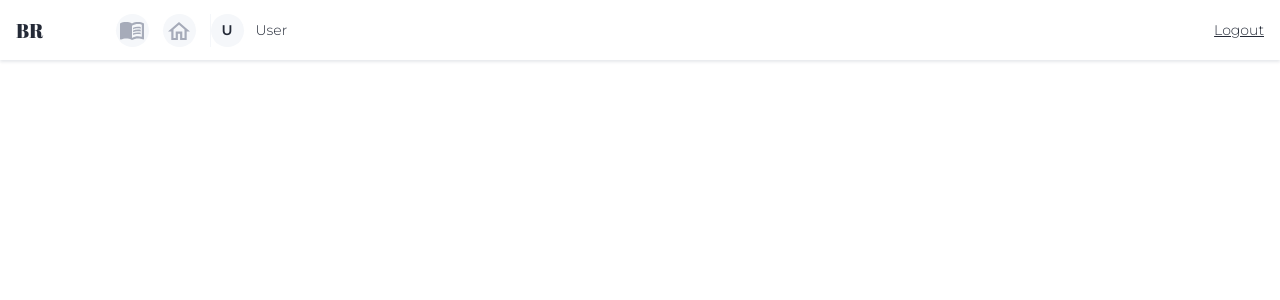
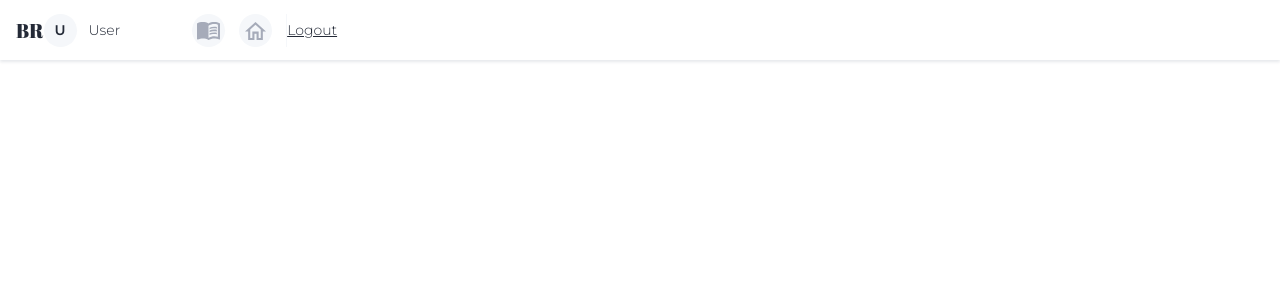
Before and after one commit to VitaliyZavgorodniy/book-read-frontend, a React (Create React App) app: page / in a window 1280 px wide. Shown: the top 300 px of the page. Built offline with nearby package versions, Linux system fonts and the light colour scheme.

Commit message:
fix order by changing vw

```diff
--- /dev/null
+++ b/src/components/Navigation/LogoutButton.jsx
@@ -0,0 +1,14 @@
+import styled from 'styled-components';
+
+export const LogoutButton = () => <Logout type="button">Logout</Logout>
+
+const Logout = styled.button`
+  margin-left: auto;
+  margin-right: 0;
+  color: ${(p) => p.theme.colors.primary};
+  font-weight: 300;
+  font-size: 14px;
+  line-height: 1.21;
+  text-decoration-line: underline;
+  background-color: transparent;
+`;
--- a/src/components/Navigation/Navigation.jsx
+++ b/src/components/Navigation/Navigation.jsx
@@ -1,29 +1,15 @@
-import { useContext } from 'react';
-// import { Link } from 'react-router-dom';
 import styled from 'styled-components';
 import { breakpoints } from 'constants/breakpoints';
 
-import { PageFormatContext, format } from 'utils/getFormat';
-import UserPanel from '../UserPanel/UserPanel';
 import { LogoLink } from './LogoLink';
-import { NavMenu } from './NavMenu';
+import { UserPanelBlock } from './UserPanelBlock';
 
 const Navigation = ({ src }) => {
-  const pageFormat = useContext(PageFormatContext);
-  const isTablet = pageFormat === format.tablet;
-console.log(isTablet);
   return (
     <Header>
       <HeaderContainer>
         <LogoLink />
-        {pageFormat && (
-          <>
-            {isTablet && <UserPanel />}
-            <NavMenu />
-            {!isTablet && <UserPanel />}
-          </>
-        )}
-        <Logout type="button">Logout</Logout>
+        <UserPanelBlock />
       </HeaderContainer>
     </Header>
   );
@@ -48,15 +34,4 @@ const HeaderContainer = styled.div`
     padding: 14px 16px 13px 16px;
   }
 `;
-
-const Logout = styled.button`
-  margin-left: auto;
-  margin-right: 0;
-  color: ${(p) => p.theme.colors.primary};
-  font-weight: 300;
-  font-size: 14px;
-  line-height: 1.21;
-  text-decoration-line: underline;
-  background-color: transparent;
-`;
 export default Navigation;
--- /dev/null
+++ b/src/components/Navigation/UserPanelBlock.jsx
@@ -0,0 +1,17 @@
+import styled from '@emotion/styled';
+
+import { NavMenu } from './NavMenu';
+import UserPanel from '../UserPanel';
+import { LogoutButton } from './LogoutButton';
+
+export const UserPanelBlock = () => (
+    <NavWrapper>
+        <NavMenu />
+        <UserPanel />
+        <LogoutButton />
+    </NavWrapper>
+);
+
+const NavWrapper = styled.div`
+    display: flex;
+`
--- a/src/components/UserPanel/UserPanel.jsx
+++ b/src/components/UserPanel/UserPanel.jsx
@@ -23,6 +23,10 @@ const UserPanel = ({ name, avatar }) => {
 const Wrapper = styled.div`
   display: flex;
   align-items: center;
+
+  @media ${breakpoints.tablet} {
+   order: -1;
+  }
 `;
 
 const AvatarWrapper = styled.h3`
```
